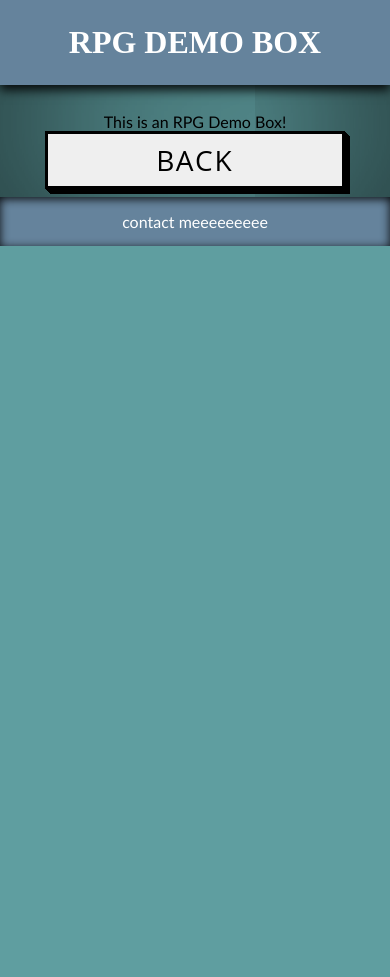
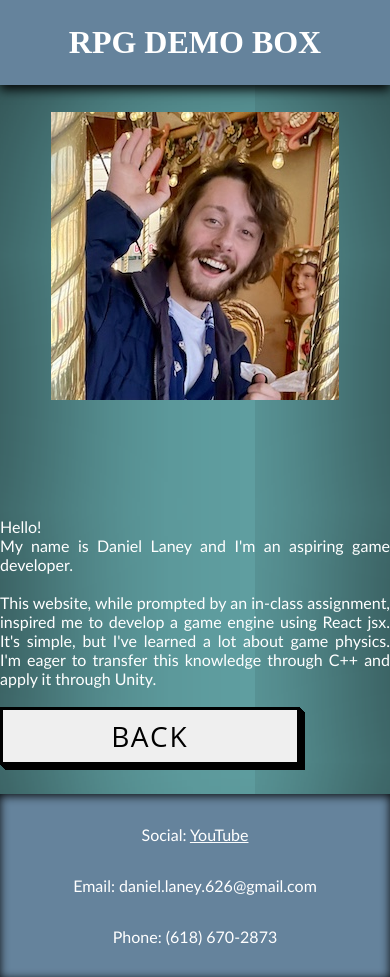
Before and after one commit to hiideehoo/unit-1-final-project-dani-l, a React (Vite) app: page /about in a window 390 px wide. Before the commit the page ends 844 px from the top, so only its background shows below. Built offline with nearby package versions, Linux system fonts and the light colour scheme.

Commit message:
updated my about page

```diff
--- a/src/App.css
+++ b/src/App.css
@@ -30,6 +30,11 @@ body {
     bottom: 0;
     padding: 15px 0;
     box-shadow: 0 2px 10px rgba(0,0,0,0.9) inset;
+    display: flex;
+    flex-wrap: wrap;
+    align-items: center;
+    justify-content: center;
+    gap: 80px;
     position: absolute;
 }
 
@@ -54,12 +59,24 @@ body {
     .tipsParent {
         flex-direction:column;
     }
+}
+
+@media (max-width: 732px) {
+    .footer {
+        flex-direction:column;
+        gap: 0px;
+    }
     body {
         height:max-content;
     }
 }
 
 @media (max-width: 860px) {
+    #warning {
+        visibility: visible;
+    }
+}
+@media (max-height: 910px) {
     #warning {
         visibility: visible;
     }
--- a/src/components/Footer.jsx
+++ b/src/components/Footer.jsx
@@ -1,11 +1,10 @@
 function Footer() {
     return (
         <div>
-            <br />
-            <br />
-            <br />
             <footer className="footer">
-                contact meeeeeeeee
+                <div><p>Social: <a href="https://youtube.com/@daniellaney626?si=iTsR1estzLFxGTqu" style={{color: "white"}}>YouTube</a></p></div>
+                <div><p>Email: daniel.laney.626@gmail.com</p></div>
+                <div><p>Phone: (618) 670-2873</p></div>
             </footer>
         </div>
     )
--- a/src/components/Item.jsx
+++ b/src/components/Item.jsx
@@ -13,15 +13,13 @@ let items = {
   orange: new Item("orange", "dot", 100, "", "", [])
 }
 
-
-
 function ItemInteraction({ latitude, longitude, entity, location, setHpStatus, setDmgStatus, setInvStatus }) {
 
   const [entityVis, setEntityVis] = useState("visible");
   const [entityOpacity, setEntityOpacity] = useState("0");
   items[entity].vis = entityVis;
   items[entity].opacity = entityOpacity;
-  const inRange = (((((longitude - location[0] + 20) ** 2) + ((latitude - location[1] + 20) ** 2)) ** 0.5) < 60) && (items[entity].vis === "visible");
+  const inRange = (((((longitude - location[0]) ** 2) + ((latitude - location[1]) ** 2)) ** 0.5) < 67) && (items[entity].vis === "visible");
 
   const keyDown = (event) => {
     if (inRange) {
--- a/src/index.css
+++ b/src/index.css
@@ -88,18 +88,17 @@
   width: 300px;
 }
 
+.buttons:hover {
+  box-shadow: 1px 1px 0px 0px, 2px 2px 0px 0px, 3px 3px 0px 0px, 4px 4px 0px 0px;
+  top: 1px;
+  left: 1px;
+}
+
 .buttons:active {
   box-shadow: 0px 0px 0px 0px;
   top: 5px;
   left: 5px;
 }
-
-@media (min-width: 768px) {
-  .buttons {
-    padding: 0.25em 0.75em;
-  }
-}
-
 
 @keyframes spin {
   0% {
--- a/src/pages/AboutPage.jsx
+++ b/src/pages/AboutPage.jsx
@@ -10,12 +10,18 @@ function AboutPage() {
     </a>
 
     return (
-        <div>
-            <section style={{textAlign: "center", marginTop: "112px"}}>
-                This is an RPG Demo Box!
+        <div >
+        <div style={{display: "flex", flexWrap: "wrap", justifyContent: "center", gap: "20px", height: "865px", color: "white", marginTop: "112px"}}>
+
+                <div><img src="../src/assets/aboutImg.jpg"></img></div>
+                <p style={{width: "450px", textAlign: "justify"}}>
+                    Hello! <br />
+                    My name is Daniel Laney and I'm an aspiring game developer.<br /><br />
+                    This website, while prompted by an in-class assignment, inspired me to develop a game engine using React jsx. It's simple, but I've learned a lot about game physics. I'm eager to transfer this knowledge through C++ and apply it through Unity.<br /><br />
+                    {back}
+                </p>
                 <br />
-                {back}
-            </section>
+        </div>
             <Header />
             <Footer />
         </div>
--- a/src/pages/DemoBox.jsx
+++ b/src/pages/DemoBox.jsx
@@ -107,7 +107,7 @@ function DemoBox() {
     return (
         <div style={{display: "flex", alignItems: "center", justifyContent: "center"}}>
             <section style={{position: "relative", width: "860px", height: "860px", marginTop: "50px", backgroundColor: "lightcyan"}}>
-                <ItemInteraction latitude={latitude} longitude={longitude} entity="orange" location={[672,213]} setDmgStatus={setDmgStatus} setInvStatus={setInvStatus} setHpStatus={setHpStatus}/>
+                <ItemInteraction latitude={latitude} longitude={longitude} entity="orange" location={[712,413]} setDmgStatus={setDmgStatus} setInvStatus={setInvStatus} setHpStatus={setHpStatus}/>
                 <ItemInteraction latitude={latitude} longitude={longitude} entity="orange" location={[128, 673]} setDmgStatus={setDmgStatus} setInvStatus={setInvStatus} setHpStatus={setHpStatus}/>
                 <ItemInteraction latitude={latitude} longitude={longitude} entity="orange" location={[542, 263]} setDmgStatus={setDmgStatus} setInvStatus={setInvStatus} setHpStatus={setHpStatus}/>
                 <NpcInteraction latitude={latitude} longitude={longitude} entity="orange" setShowDialogue={setShowDialogue}/>
--- a/src/pages/FrontPage.jsx
+++ b/src/pages/FrontPage.jsx
@@ -16,8 +16,8 @@ function FrontPage() {
 
 
     return (
-        <div style={{textAlign: "center", marginTop: "112px"}}>
-            <br />
+        <div style={{textAlign: "center", marginTop: "112px", marginBottom: "180px"}}>
+
             <h3 style={{fontFamily: 'Rockwell', color: "white"}}>You are a box that must defeat Rowyn the Red.<br/>To do so, you must get help from Harold the Orange.</h3>
 
             <section className='tipsParent'>
@@ -48,12 +48,14 @@ function FrontPage() {
                     </div>
 
                 </section>
-            <br />
+
             <br />
             {begin}
             <br />
             <br />
             {about}
+            <br />
+            <br />
             <br />
 
             <Header />
```
Also changed, not shown: src/assets/aboutImg.jpg (added), 1 other file (tests, documents, lock files or other folders).
